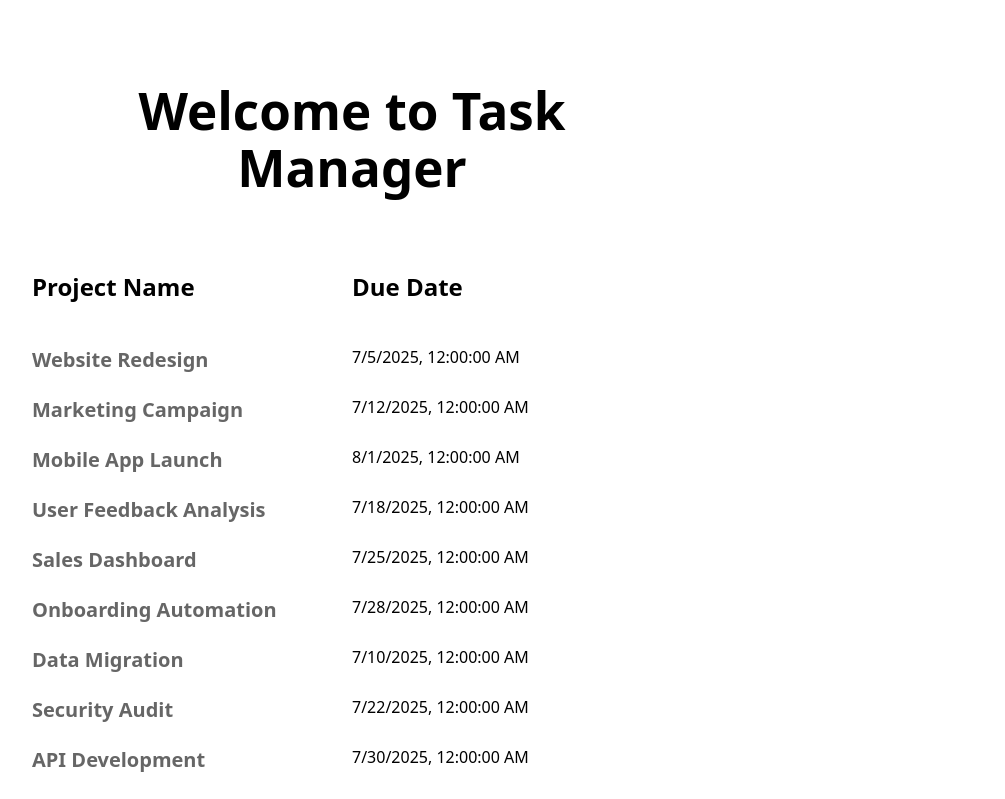
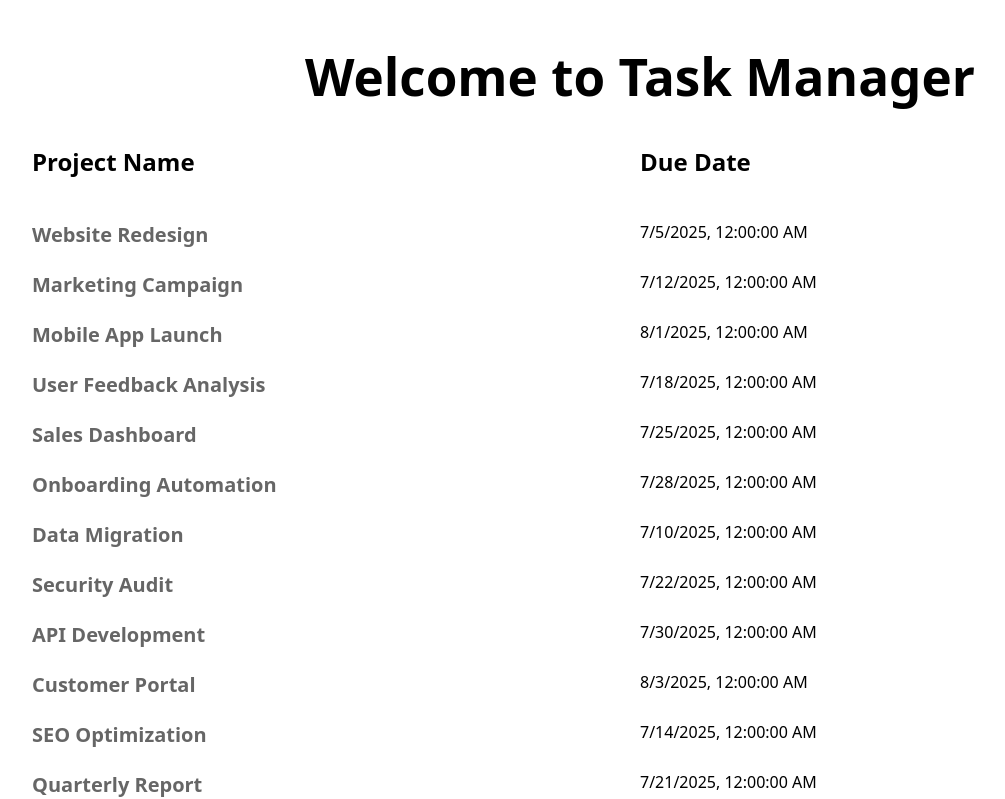
Before and after one commit to anushshahbazyan/task-manager, a React (Vite) app: page /#/ in a window 1280 px wide. Shown: the top 799 px of the page, without its empty margins (16-1021 px from the left). Built offline with nearby package versions, Linux system fonts and the light colour scheme.

Commit message:
Improve gaps, table styling, item placement

```diff
--- a/eslint.config.js
+++ b/eslint.config.js
@@ -23,7 +23,7 @@ export default tseslint.config(
         'warn',
         { allowConstantExport: true },
       ],
-      '@typescript-eslint/no-explicit-any': 'disable'
+      '@typescript-eslint/no-explicit-any': 'off'
     },
   },
 )
--- a/src/App.css
+++ b/src/App.css
@@ -2,7 +2,6 @@
   padding: 2rem;
   display: flex;
   flex-direction: column;
-  justify-content: center;
   width: 100%;
 }
 
--- a/src/components/ProjectList.css
+++ b/src/components/ProjectList.css
@@ -1,9 +1,10 @@
 .container {
-    display: grid;
-    grid-template-columns: 1fr;
+    display: flex;
+    flex-direction: column;
     justify-content: center;
     gap: 20px;
     padding: 16px;
+    width: 100%;
 }
 
 .project-item {
@@ -13,6 +14,7 @@
 
 .title {
     text-align: center;
+    margin: 0;
 
     @media (width < 768px) {
         font-size: 24px;
--- a/src/components/TaskEntry.css
+++ b/src/components/TaskEntry.css
@@ -1,4 +1,17 @@
-.task-item {
+.detail-container {
+    display: flex;
+    flex-direction: column;
+    align-items: flex-start;
+    justify-content: flex-start;
+    gap: 16px;
+}
+
+.task-detail {
     display: grid;
     grid-template-columns: 1fr 1fr;
+    gap: 16px;
 }
+
+.bold-item {
+    font-weight: 600;
+}
--- a/src/components/TaskEntry.tsx
+++ b/src/components/TaskEntry.tsx
@@ -17,7 +17,7 @@ export default function TaskEntry() {
             setTask(task);
         }
         doFetching();
-    }, []);
+    }, [taskId]);
 
     useEffect(() => {
         const retrieveProject = () => {
@@ -28,19 +28,19 @@ export default function TaskEntry() {
     }, []);
 
     return (
-        <div className="container">
+        <div className="detail-container">
             { task &&
                 <>
                     <h3 className='title'>Project - {`${project?.projectName}`}</h3>
                     <h3 className='title'>Task - {`${task?.title}`}</h3>
-                    <div className="task-item">
-                        <p>Description</p>
+                    <div className="task-detail">
+                        <div className='bold-item'>Description</div>
                         <div> { task.description } </div>
-                        <p>Priority</p>
+                        <div className='bold-item'>Priority</div>
                         <div> { task.priority } </div>
-                        <p>Status</p>
+                        <div className='bold-item'>Status</div>
                         <div> { task.status } </div>
-                        <p>Due Date</p>
+                        <div className='bold-item'>Due Date</div>
                         <div> { new Date(task.dueDate).toLocaleString() } </div>
                     </div>
                 </>
--- a/src/components/TaskList.css
+++ b/src/components/TaskList.css
@@ -1,21 +1,4 @@
-.container {
-    display: grid;
-    grid-template-columns: 1fr;
-    justify-content: center;
-    gap: 20px;
-    padding: 16px;
-    width: 50vw;
-}
-
 .task-item {
     display: grid;
     grid-template-columns: 1fr 1fr 1fr 1fr 1fr;
 }
-
-.title {
-    text-align: center;
-
-    @media (width < 768px) {
-        font-size: 24px;
-    }
-}
--- a/src/components/TaskList.tsx
+++ b/src/components/TaskList.tsx
@@ -28,7 +28,7 @@ export default function TaskList() {
     useEffect(() => {
         const retrieveProject = () => {
             const data = localStorage.getItem('project');
-            data ? setProject(JSON.parse(data)) : setProject(null);
+            setProject(data ? JSON.parse(data) : null);
         }
         retrieveProject();
     }, []);
```
